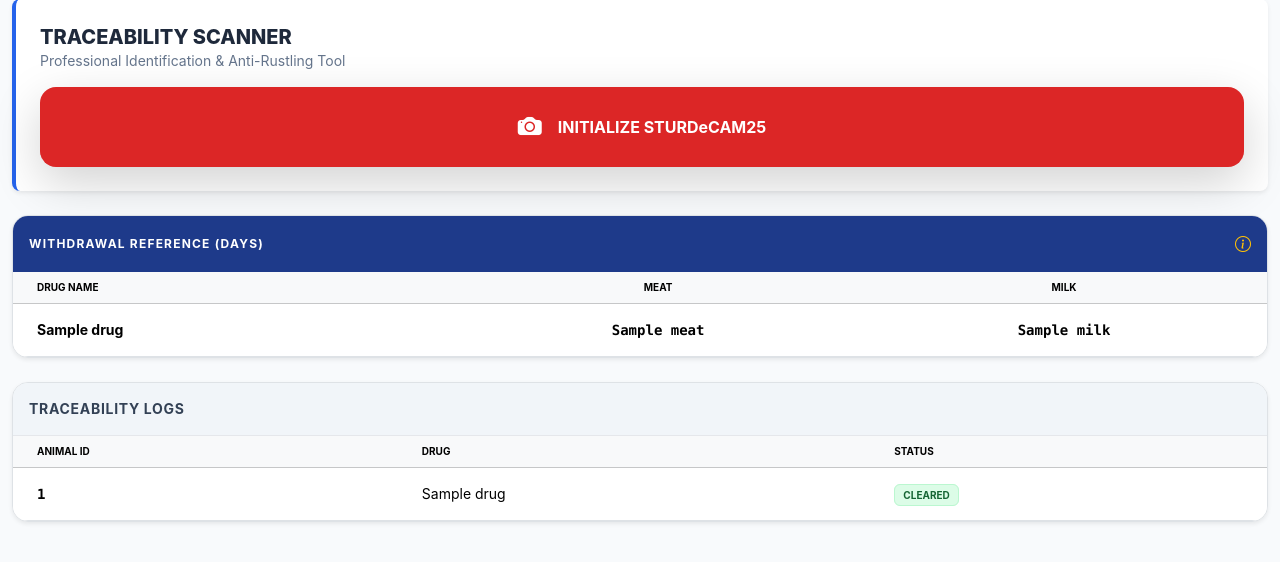
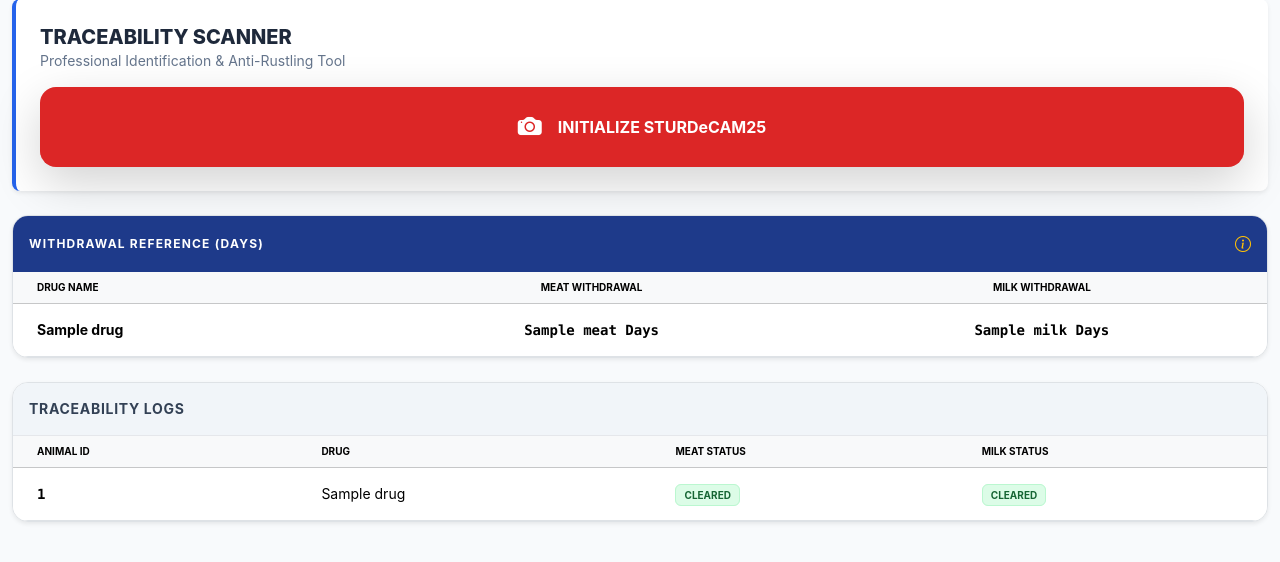
Before and after one commit to nkereril-hub/Vet_Tech-Kenya, a Flask app: template templates/index.html in a window 1280 px wide. Shown: the part 100-662 px from the top of the page. Run offline with Flask 3, Linux system fonts and the light colour scheme; the template is opened without the code that fills it: most values are stand-ins (such as "Sample title", 1, 10 or a date in 2020); some libraries are stand-ins or nearby versions.

Commit message:
Update index.html

```diff
--- a/templates/index.html
+++ b/templates/index.html
@@ -89,16 +89,16 @@
                     <thead class="table-light">
                         <tr class="text-[10px] text-slate-500 uppercase">
                             <th class="text-start ps-4">Drug Name</th>
-                            <th>Meat</th>
-                            <th>Milk</th>
+                            <th>Meat Withdrawal</th>
+                            <th>Milk Withdrawal</th>
                         </tr>
                     </thead>
                     <tbody class="text-sm">
                         {% for drug, periods in drugs.items() %}
                         <tr class="border-b">
                             <td class="text-start ps-4 font-bold text-slate-700 py-3">{{ drug|capitalize }}</td>
-                            <td class="font-mono text-red-600 font-bold">{{ periods.meat }}</td>
-                            <td class="font-mono text-blue-600 font-bold">{{ periods.milk }}</td>
+                            <td class="font-mono text-red-600 font-bold">{{ periods.meat }} Days</td>
+                            <td class="font-mono text-blue-600 font-bold">{{ periods.milk }} Days</td>
                         </tr>
                         {% endfor %}
                     </tbody>
@@ -116,18 +116,34 @@
                         <tr>
                             <th class="ps-4">Animal ID</th>
                             <th>Drug</th>
-                            <th>Status</th>
+                            <th>Meat Status</th>
+                            <th>Milk Status</th>
                         </tr>
                     </thead>
                     <tbody class="text-sm">
                         {% for rec in records %}
-                        {% set safe = datetime.datetime.strptime(rec['safe_date'], '%Y-%m-%d').date() %}
+                            {% set drug_key = rec['drug'] %}
+                            {% set periods = drugs[drug_key] %}
+
+                            {% set treat_date = datetime.datetime.strptime(rec['treatment_date'], '%Y-%m-%d').date() %}
+                            {% set safe_meat = treat_date + datetime.timedelta(days=periods.meat) %}
+                            {% set safe_milk = treat_date + datetime.timedelta(days=periods.milk) %}
+
                             <tr class="border-b">
                                 <td class="ps-4 font-mono font-bold text-blue-800 py-3">{{ rec['animal_id'] }}</td>
                                 <td>{{ rec['drug']|capitalize }}</td>
+
                                 <td>
-                                {% if safe >= today %}
-                                    <span class="px-2 py-1 rounded-md text-[10px] font-bold status-warning">LOCKED</span>
+                                    {% if safe_meat >= today %}
+                                        <span class="px-2 py-1 rounded-md text-[10px] font-bold status-warning">LOCKED ({{ safe_meat }})</span>
+                                    {% else %}
+                                        <span class="px-2 py-1 rounded-md text-[10px] font-bold status-safe">CLEARED</span>
+                                    {% endif %}
+                                </td>
+
+                                <td>
+                                    {% if safe_milk >= today %}
+                                        <span class="px-2 py-1 rounded-md text-[10px] font-bold status-warning">LOCKED ({{ safe_milk }})</span>
                                     {% else %}
                                         <span class="px-2 py-1 rounded-md text-[10px] font-bold status-safe">CLEARED</span>
                                     {% endif %}
```
Lines whose indentation alone changed are shown as unchanged.
